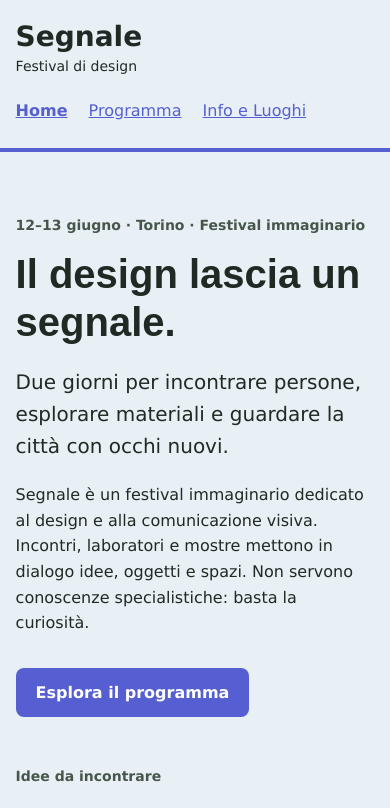
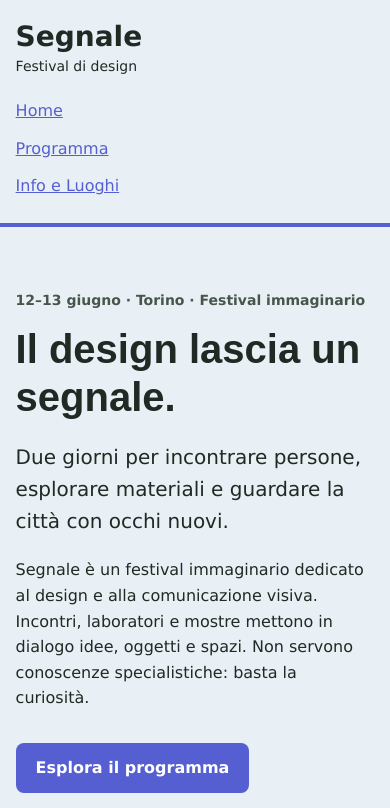
Before and after one commit to xiangolo/festival-segnale, a plain HTML site: page index.html in a window 390 px wide. Shown: the top 808 px of the page. Drawn offline with Linux system fonts and the light colour scheme.

Commit message:
Menu responsive

```diff
--- a/style.css
+++ b/style.css
@@ -65,17 +65,25 @@ a:focus-visible {
 }
 
 nav {
+  display: flex;
+  flex-direction: column;
+  align-items: flex-start;
+  gap: 0.25rem;
   margin-top: 1rem;
 }
 
 nav a {
   display: inline-block;
-  margin-right: 1rem;
+  margin: 0;
   padding: 0.25rem 0;
 }
 
-nav a[aria-current="page"] {
-  font-weight: bold;
+@media (min-width: 600px) {
+  nav {
+    flex-direction: row;
+    align-items: center;
+    gap: 1rem;
+  }
 }
 
 .intro {
```
Also changed, not shown: 1 other file.
